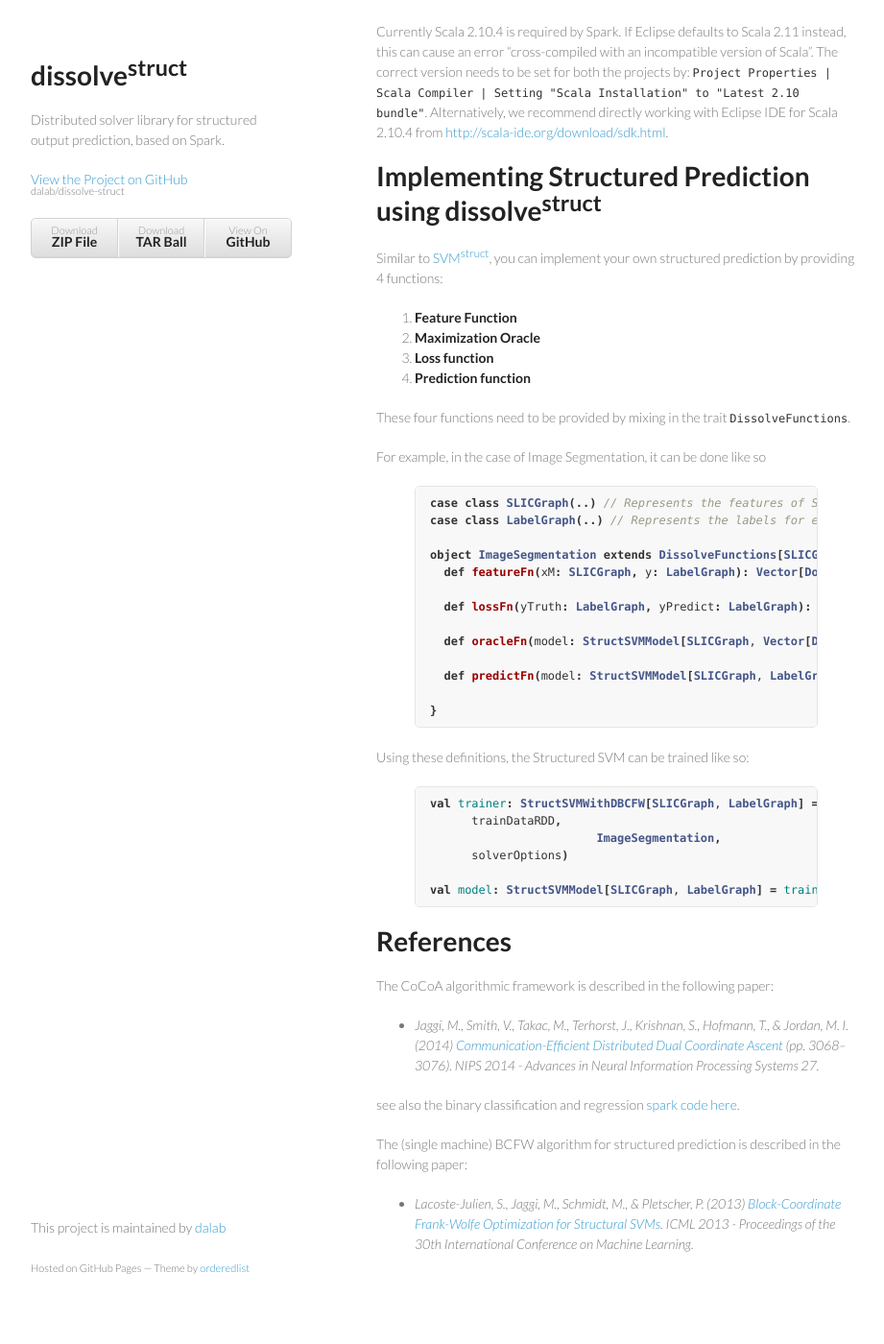
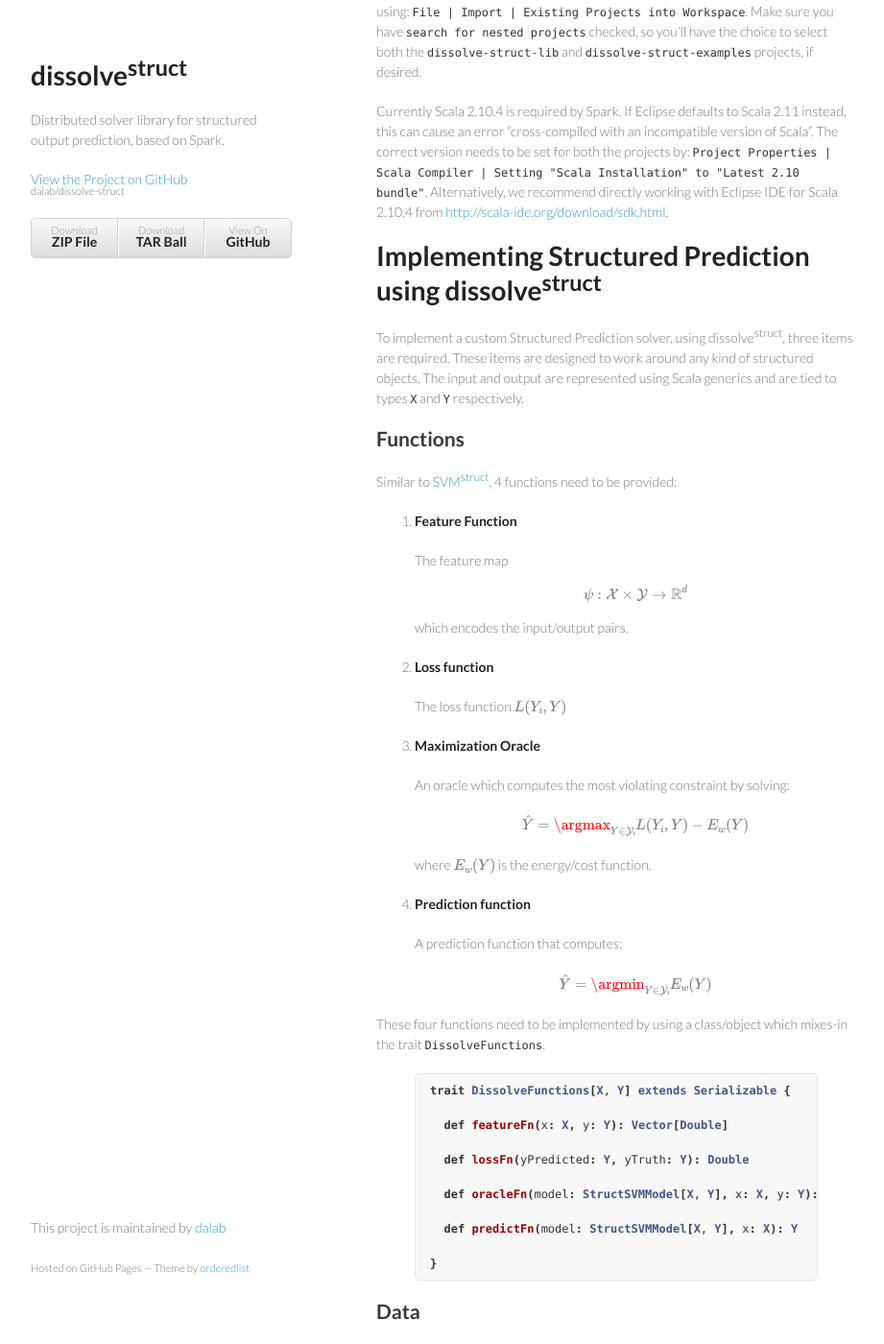
Before and after one commit to dalab/dissolve-struct, a Jekyll site: the page built from index.md, in a window 1280 px wide and 1400 px high, scrolled down 4770 px. Shown: the whole window at 96% size, without its empty margins (178-1099 px from the left). Built offline with Jekyll 4.4.1, drawn with Linux system fonts in a browser that asks for light colours; formulas are drawn with MathJax 3; before the commit the page ends 6146 px from its top, so only the background shows below that; some of the changed text lies outside the part shown.

Commit message:
Documentation on implementing custom structured predictions

```diff
--- a/_layouts/dis_template.html
+++ b/_layouts/dis_template.html
@@ -8,6 +8,10 @@
     <link rel="stylesheet" href="stylesheets/styles.css">
     <link rel="stylesheet" href="stylesheets/pygment_trac.css">
     <meta name="viewport" content="width=device-width, initial-scale=1, user-scalable=no">
+
+    <script type="text/javascript"
+            src="http://cdn.mathjax.org/mathjax/latest/MathJax.js?config=TeX-AMS-MML_HTMLorMML">
+    </script>
     <!--[if lt IE 9]>
     <script src="//html5shiv.googlecode.com/svn/trunk/html5.js"></script>
     <![endif]-->
--- a/index.md
+++ b/index.md
@@ -177,42 +177,78 @@
 
 
 # Implementing Structured Prediction using dissolve<sup>struct</sup>
-Similar to [SVM<sup>struct</sup>](http://www.cs.cornell.edu/people/tj/svm_light/svm_struct.html), you can implement your own structured prediction by providing 4 functions:
+
+To implement a custom Structured Prediction solver, using dissolve<sup>struct</sup>, three items are required.
+These items are designed to work around any kind of structured objects.
+The input and output are represented using Scala generics and are tied to types `X` and `Y` respectively.
+
+## Functions
+
+Similar to [SVM<sup>struct</sup>](http://www.cs.cornell.edu/people/tj/svm_light/svm_struct.html), 4 functions need to be provided:
 
 1. **Feature Function**
-2. **Maximization Oracle**
-3. **Loss function**
+
+   The feature map \\[ \psi: \mathcal{X} \times \mathcal{Y} \rightarrow \mathbb{R}^d \\] which encodes the input/output pairs.
+
+2. **Loss function**
+
+	The loss function \\( L(Y_i, Y) \\)
+
+3. **Maximization Oracle**
+
+   An oracle which computes the most violating constraint by solving:
+
+	\\[ \hat{Y} = \argmax_{Y \in \mathcal{Y}_i} L(Y_i, Y) - E_w(Y) \\]
+
+	where \\( E_w(Y) \\) is the energy/cost function.
+
 4. **Prediction function**
 
-These four functions need to be provided by mixing in the trait `DissolveFunctions`.
+   A prediction function that computes:
 
-For example, in the case of Image Segmentation, it can be done like so
+	\\[ \hat{Y} = \argmin_{Y \in \mathcal{Y}_i} E_w(Y) \\]
+
+
+These four functions need to be implemented by using a class/object which mixes-in the trait `DissolveFunctions`.
 
 {% highlight scala %}
-case class SLICGraph(..) // Represents the features of Superpixels in an image
-case class LabelGraph(..) // Represents the labels for each superpixel in the above class
+trait DissolveFunctions[X, Y] extends Serializable {
 
-object ImageSegmentation extends DissolveFunctions[SLICGraph, LabelGraph] {
-  def featureFn(xM: SLICGraph, y: LabelGraph): Vector[Double] = {...}
+  def featureFn(x: X, y: Y): Vector[Double]
 
-  def lossFn(yTruth: LabelGraph, yPredict: LabelGraph): Double = {...}
+  def lossFn(yPredicted: Y, yTruth: Y): Double
 
-  def oracleFn(model: StructSVMModel[SLICGraph, Vector[Double]], xi: SLICGraph, yi: LabelGraph): LabelGraph = {...}
+  def oracleFn(model: StructSVMModel[X, Y], x: X, y: Y): Y
 
-  def predictFn(model: StructSVMModel[SLICGraph, LabelGraph], xi: SLICGraph): LabelGraph = {...}
+  def predictFn(model: StructSVMModel[X, Y], x: X): Y
 
 }
 {% endhighlight %}
 
-Using these definitions, the Structured SVM can be trained like so:
+
+## Data
+
+The data need to be in the form of an RDD consisting of `LabeledObject[X,Y]` objects.
+
+## Solver Parameters
+
+The parameters for the solver can be set using `SolverOptions`:
+{% highlight scala %}
+val solverOptions: SolverOptions[X, Y] = new SolverOptions()
+solverOptions.lambda = 0.01
+{% endhighlight %}
+
+
+
+With these three items, the solver can be trained like so:
 
 {% highlight scala %}
-val trainer: StructSVMWithDBCFW[SLICGraph, LabelGraph] = new StructSVMWithDBCFW[SLICGraph, LabelGraph](
-      trainDataRDD,
-			ImageSegmentation,
-      solverOptions)
+val trainer: StructSVMWithDBCFW[X, Y] =
+	new StructSVMWithDBCFW[X, Y](trainDataRDD,
+				ImageSegmentation,
+				solverOptions)
 
-val model: StructSVMModel[SLICGraph, LabelGraph] = trainer.trainModel()
+val model: StructSVMModel[X, Y] = trainer.trainModel()
 
 {% endhighlight %}
 
```
